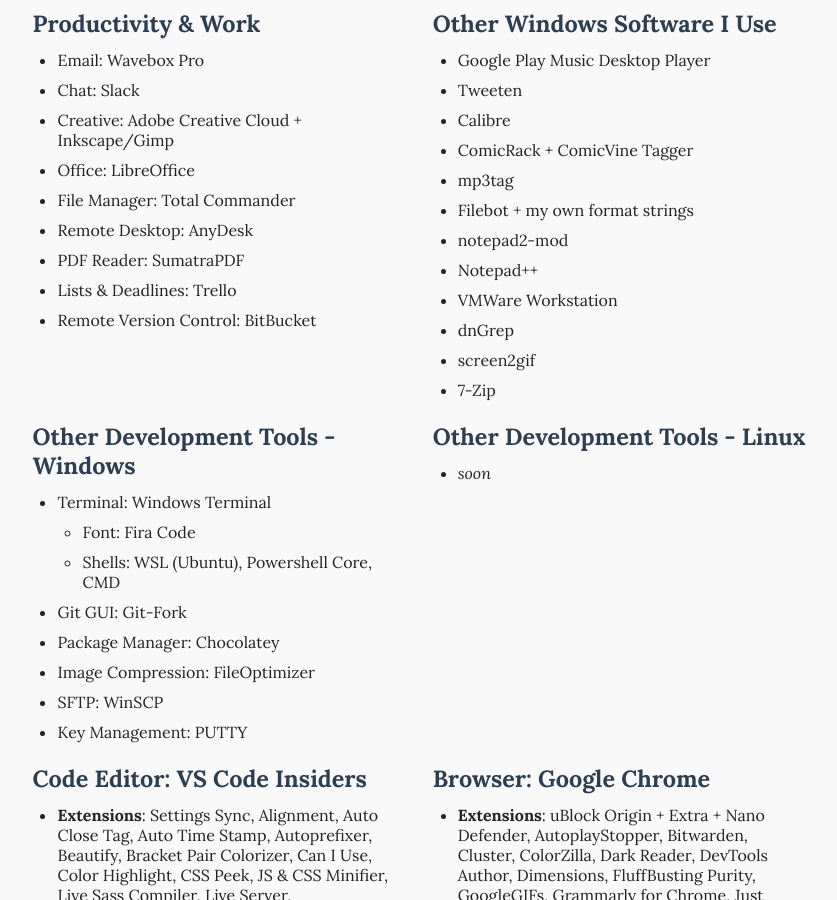
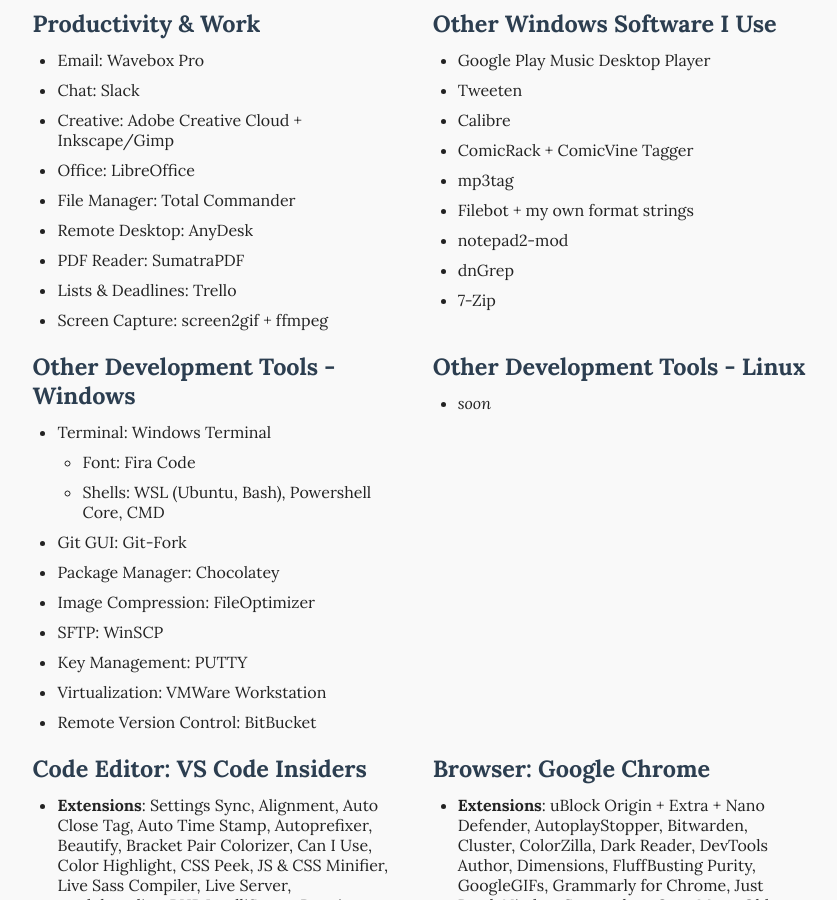
Before and after one commit to WillPresley/willpresley-dotcom, a Jekyll site: the page built from uses.md, in a window 1280 px wide and 900 px high, scrolled down 1459 px. Shown: the whole window, without its empty margins (204-1041 px from the left). Built offline with Jekyll 4.4.1, drawn with Linux system fonts in a browser that asks for light colours; comment, search, counter and statistics services are not loaded.

Commit message:
More uses updates

```diff
--- a/uses.md
+++ b/uses.md
@@ -112,7 +112,7 @@
 * Remote Desktop: AnyDesk
 * PDF Reader: SumatraPDF
 * Lists & Deadlines: Trello
-* Remote Version Control: BitBucket
+* Screen Capture: screen2gif + ffmpeg
 
 </div>
 
@@ -127,10 +127,7 @@
 * mp3tag
 * Filebot + my own format strings
 * notepad2-mod
-* Notepad++
-* VMWare Workstation
 * dnGrep
-* screen2gif
 * 7-Zip
 
 </div>
@@ -141,12 +138,14 @@
 
 * Terminal: Windows Terminal
     * Font: Fira Code
-    * Shells: WSL (Ubuntu), Powershell Core, CMD
+    * Shells: WSL (Ubuntu, Bash), Powershell Core, CMD
 * Git GUI: Git-Fork
 * Package Manager: Chocolatey
 * Image Compression: FileOptimizer
 * SFTP: WinSCP
 * Key Management: PUTTY
+* Virtualization: VMWare Workstation
+* Remote Version Control: BitBucket
 
 </div>
 
```
